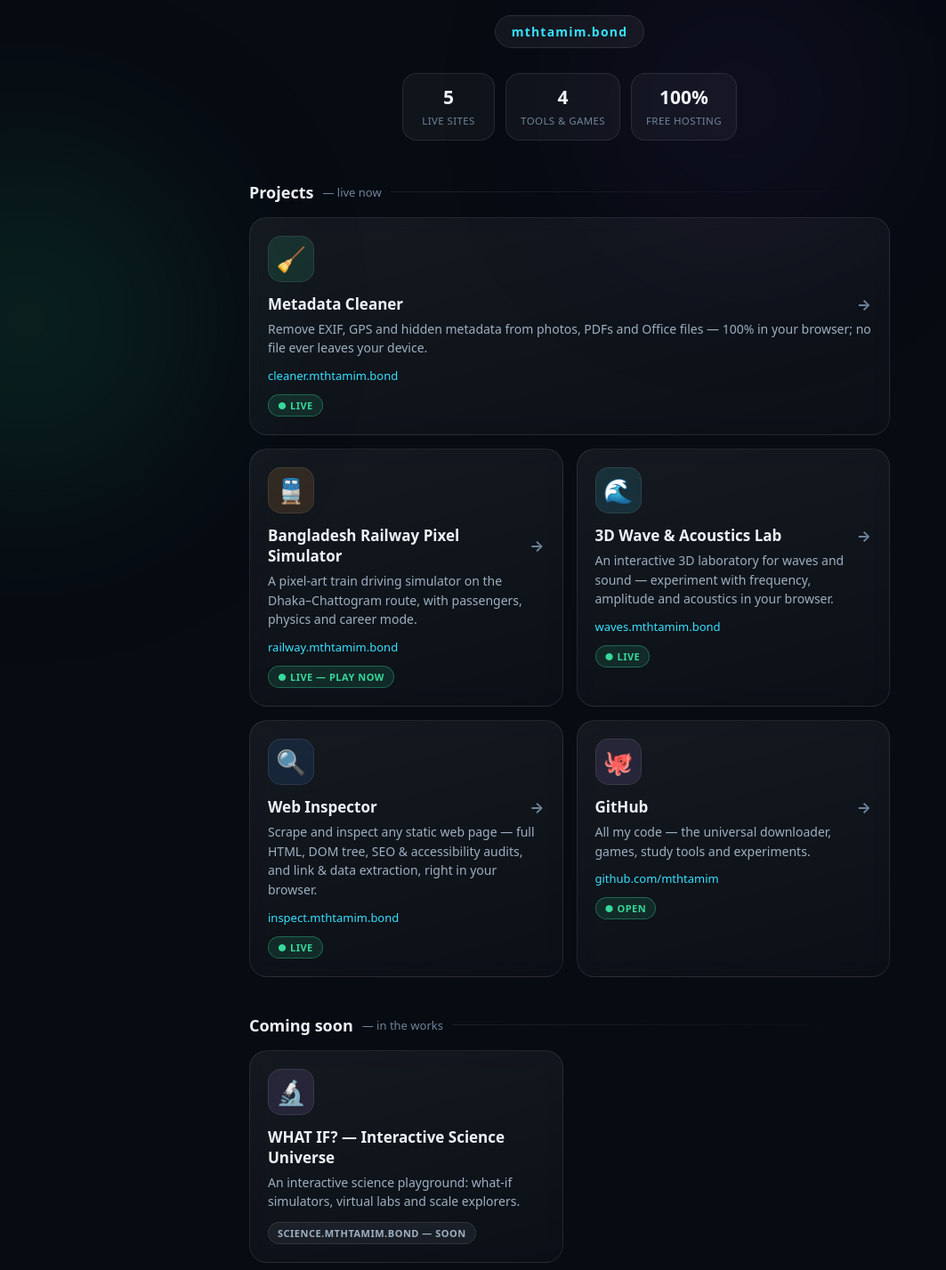
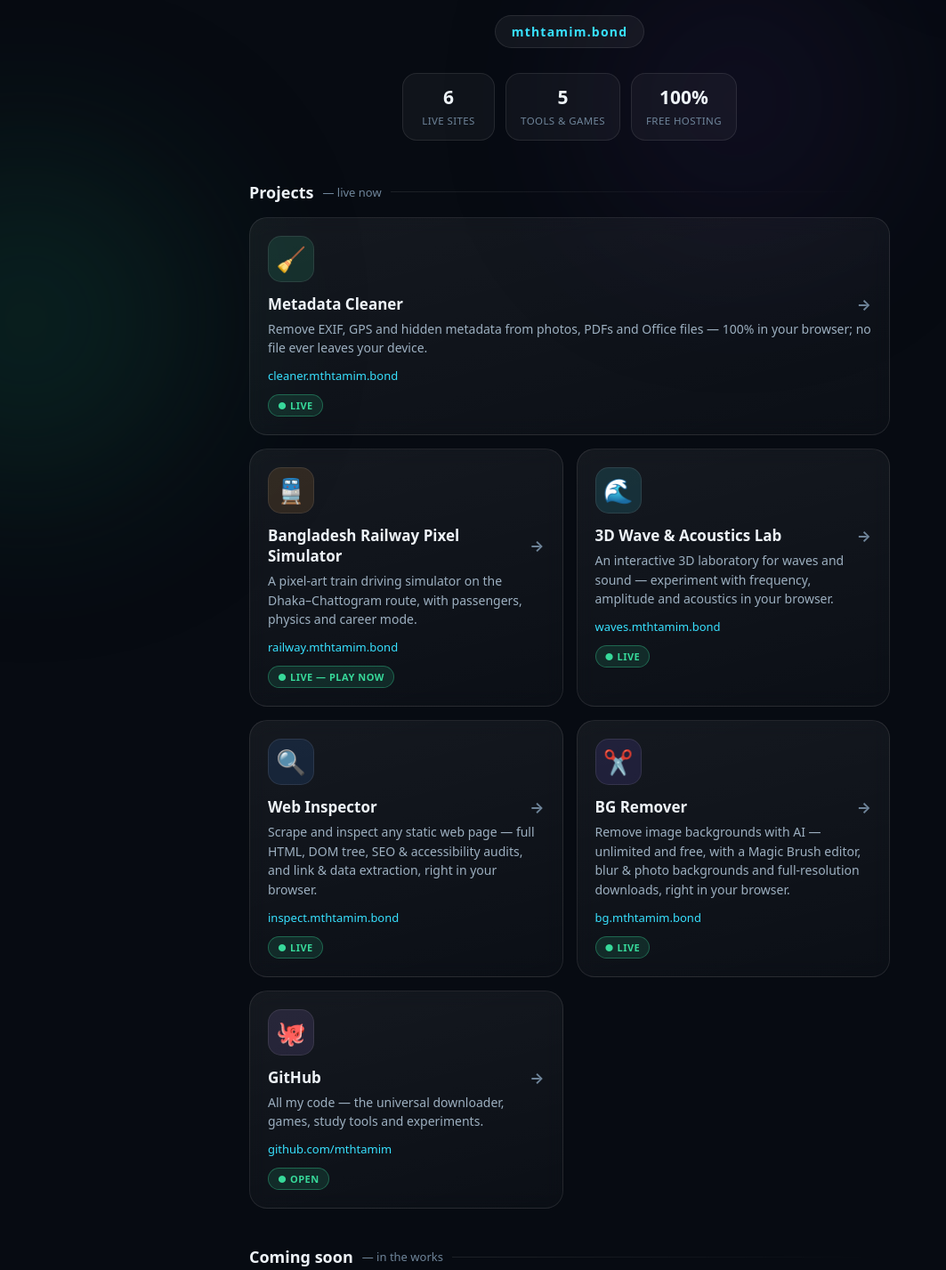
Before and after one commit to mthtamim/mthtamim.github.io, a plain HTML site: page index.html in a window 1280 px wide. Shown: the part 405-1832 px from the top of the page at 89% size, without its empty margins (0-1063 px from the left). Drawn offline with Linux system fonts and the light colour scheme.

Commit message:
Home: add BG Remover card (bg.mthtamim.bond) — 6 live sites, 5 tools & games

```diff
--- a/index.html
+++ b/index.html
@@ -4,7 +4,7 @@
 <meta charset="UTF-8">
 <meta name="viewport" content="width=device-width, initial-scale=1.0">
 <title>MD Tamim Hasan Akando — mthtamim.bond</title>
-<meta name="description" content="Portfolio of MD Tamim Hasan Akando — HSC (Science) student at Rangpur Government College (RGC). Creator of Metadata Cleaner, Web Inspector, Railway Pixel Simulator and the 3D Wave Lab.">
+<meta name="description" content="Portfolio of MD Tamim Hasan Akando — HSC (Science) student at Rangpur Government College (RGC). Creator of Metadata Cleaner, Web Inspector, BG Remover, Railway Pixel Simulator and the 3D Wave Lab.">
 <meta property="og:title" content="MD Tamim Hasan Akando — mthtamim.bond">
 <meta property="og:description" content="HSC (Science) student at Rangpur Government College (RGC) · Builder of web tools, simulators and interactive science experiments.">
 <meta property="og:type" content="website">
@@ -125,8 +125,8 @@
     <p class="tagline">I build small, useful web tools, simulators and interactive experiments — free and open for everyone. This is my home on the internet; every project lives on its own subdomain.</p>
     <div class="domain">mthtamim.bond</div>
     <div class="stats">
-      <div class="stat"><b>5</b><span>Live sites</span></div>
-      <div class="stat"><b>4</b><span>Tools &amp; games</span></div>
+      <div class="stat"><b>6</b><span>Live sites</span></div>
+      <div class="stat"><b>5</b><span>Tools &amp; games</span></div>
       <div class="stat"><b>100%</b><span>Free hosting</span></div>
     </div>
   </header>
@@ -161,6 +161,13 @@
       <div class="url">inspect.mthtamim.bond</div>
       <span class="badge">● Live</span>
     </a>
+    <a class="card panel reveal" href="https://bg.mthtamim.bond/" style="--glow:rgba(124,92,255,.18); --tint:rgba(124,92,255,.13)">
+      <div class="icon">✂️</div>
+      <h3>BG Remover <span class="arrow">→</span></h3>
+      <p>Remove image backgrounds with AI — unlimited and free, with a Magic Brush editor, blur &amp; photo backgrounds and full-resolution downloads, right in your browser.</p>
+      <div class="url">bg.mthtamim.bond</div>
+      <span class="badge">● Live</span>
+    </a>
     <a class="card panel reveal" href="https://github.com/mthtamim" style="--glow:rgba(183,139,255,.16); --tint:rgba(183,139,255,.12)">
       <div class="icon">🐙</div>
       <h3>GitHub <span class="arrow">→</span></h3>
@@ -182,7 +189,7 @@
 
   <h2 class="reveal">About <small>— who I am</small></h2>
   <div class="about panel reveal">
-    <p>I'm <b>Tamim</b> — a student who builds for the web. Alongside my studies I create practical software: a privacy tool that strips hidden metadata from files, a web page inspector, a pixel-art railway simulator and an interactive science lab. Everything here is built by me, hosted for free, and open for anyone to use.</p>
+    <p>I'm <b>Tamim</b> — a student who builds for the web. Alongside my studies I create practical software: a privacy tool that strips hidden metadata from files, a web page inspector, an AI background remover, a pixel-art railway simulator and an interactive science lab. Everything here is built by me, hosted for free, and open for anyone to use.</p>
     <ul class="facts">
       <li>🎓 <span><b>Education:</b> HSC (Science), Batch '27</span></li>
       <li>🏫 <span><b>College:</b> Rangpur Government College (RGC)</span></li>
```
